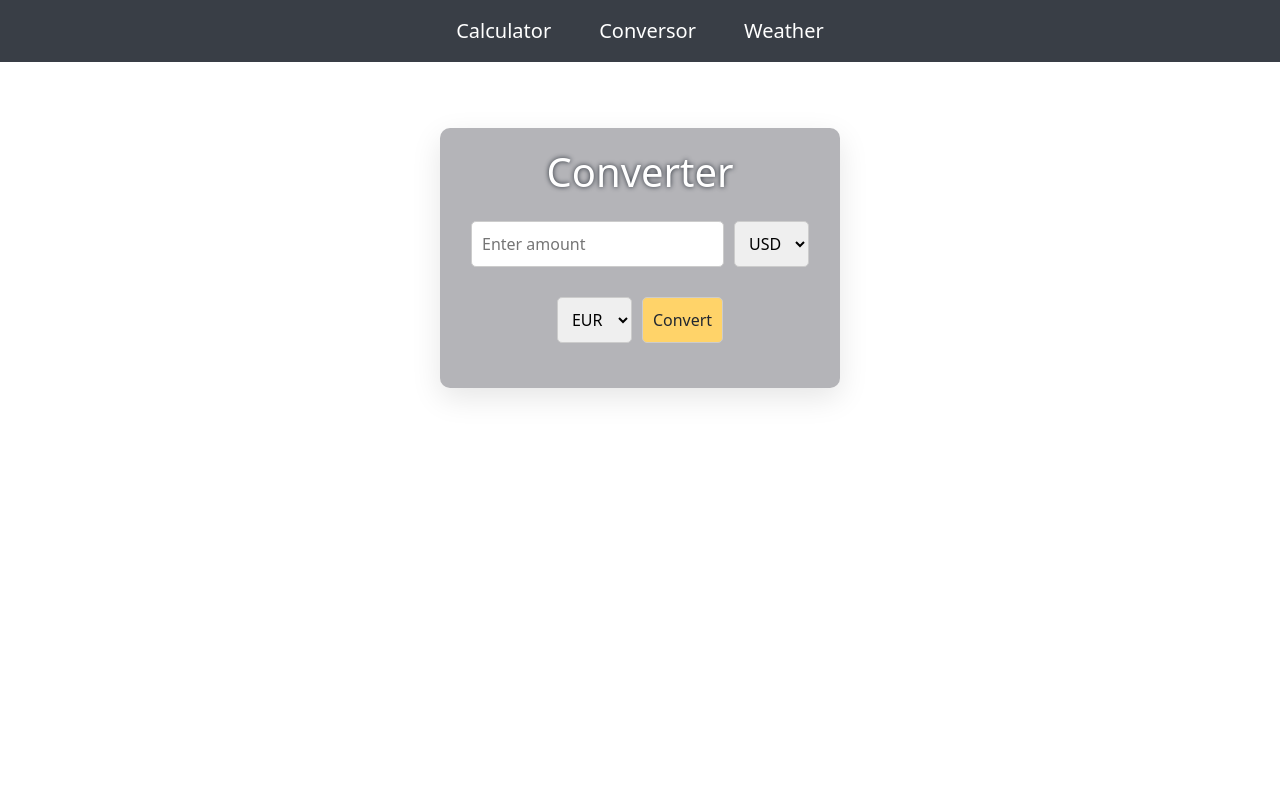
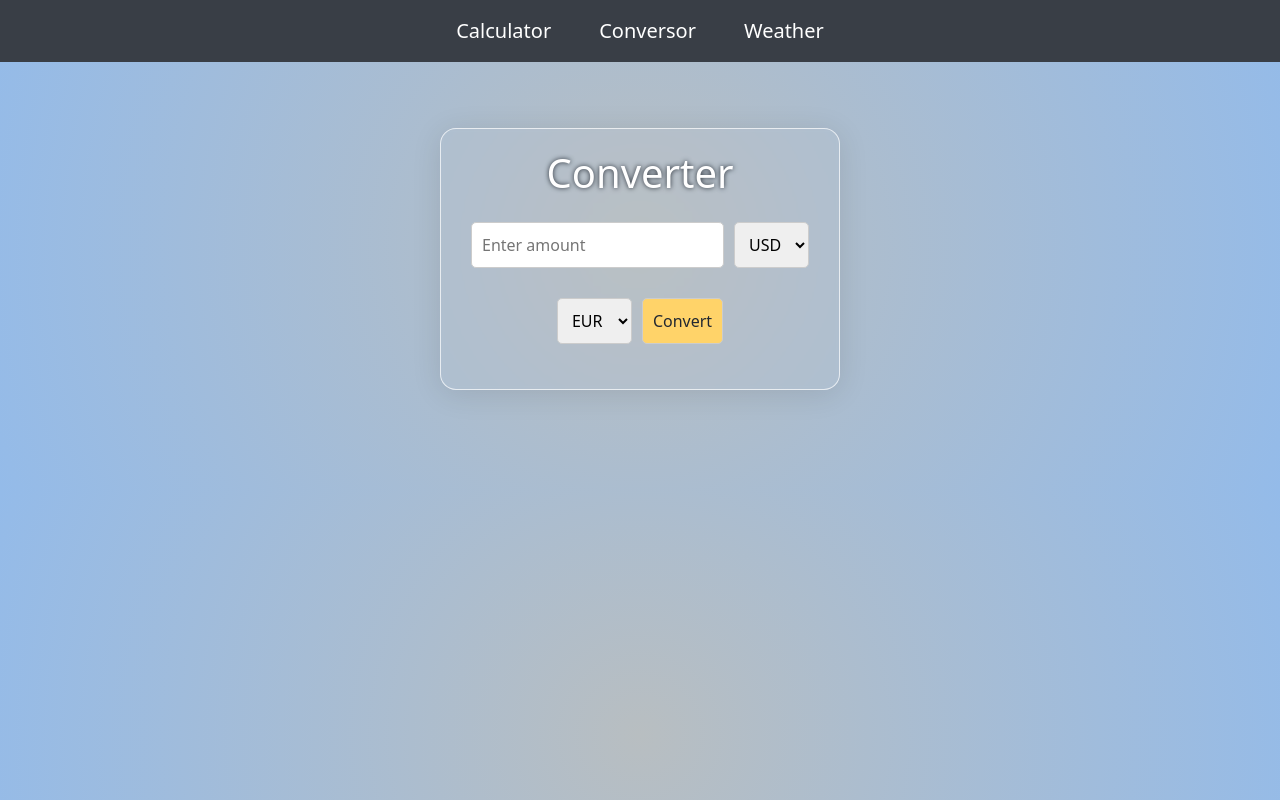
Before and after one commit to Miharu669/Calculator, a Vue app: page /Conversor in a window 1280 px wide. Built offline with nearby package versions, Linux system fonts and the light colour scheme.

Commit message:
style changes

```diff
--- a/src/App.vue
+++ b/src/App.vue
@@ -27,16 +27,7 @@ import { RouterLink, RouterView } from 'vue-router'
             </div>
         </div>
     </nav>
-
-
-<!--
-      <nav>
-        <RouterLink to="/">Calculator</RouterLink>
-        <RouterLink to="/conversor">Conversor</RouterLink>
-        <RouterLink to="/weather">Weather</RouterLink>
-      </nav> -->
-
-  </header>
+    </header>
 
 
   <RouterView />
@@ -44,6 +35,10 @@ import { RouterLink, RouterView } from 'vue-router'
 </template>
 
 <style scoped>
+
+.RouterView {
+  background-color: rgba (156, 146, 146, 0.04);
+}
 
  .navbar {
     background-color: #393E46 !important;
--- /dev/null
+++ b/src/assets/main.scss
@@ -0,0 +1,5 @@
+
+body {
+    background: rgb(184,190,193);
+    background: radial-gradient(circle, rgba(184,190,193,1) 0%, rgba(148,187,233,1) 100%);
+}
--- a/src/components/CalculatorComp.vue
+++ b/src/components/CalculatorComp.vue
@@ -103,8 +103,14 @@ const addDecimal = () => {
   flex-direction: column;
   margin-left: auto;
   margin-right: auto;
-  background-color: #222831;
-  border: 2px solid #222831;
+  // background-color: #222831;
+  // border: 2px solid #222831;
+  background: rgba(255, 255, 255, 0.04);
+  border-radius: 16px;
+  box-shadow: 0 4px 30px rgba(0, 0, 0, 0.1);
+  backdrop-filter: blur(2.3px);
+  -webkit-backdrop-filter: blur(2.3px);
+  border: 1px solid rgba(255, 255, 255, 0.7);
   top: 50%;
   left: 50%;
   translate: 0% 40%;
--- a/src/components/ConversorComp.vue
+++ b/src/components/ConversorComp.vue
@@ -53,9 +53,15 @@ const convert = () => {
   width: 400px;
   padding: 20px;
   margin: 100px auto;
-  background: #b4b4b8;
+  /* background: #b4b4b8;
   border-radius: 10px;
-  box-shadow: 0 10px 30px rgba(0, 0, 0, 0.1);
+  box-shadow: 0 10px 30px rgba(0, 0, 0, 0.1); */
+  background: rgba(255, 255, 255, 0.04);
+  border-radius: 16px;
+  box-shadow: 0 4px 30px rgba(0, 0, 0, 0.1);
+  backdrop-filter: blur(2.3px);
+  -webkit-backdrop-filter: blur(2.3px);
+  border: 1px solid rgba(255, 255, 255, 0.7);
   text-align: center;
   margin-top:10%;
 }
--- a/src/components/WeatherComp.vue
+++ b/src/components/WeatherComp.vue
@@ -70,12 +70,18 @@ onMounted(async () => {
   font-family: 'Arial', sans-serif;
   text-align: center;
   padding: 20px;
-  background: linear-gradient(to bottom, #393e46 0%, #00f2fe 100%);
   color: #fff;
+  /* background: linear-gradient(to bottom, #393e46 0%, #00f2fe 100%);
   border-radius: 10px;
+  box-shadow: 0 4px 8px rgba(0, 0, 0, 0.2); */
+  background: rgba(255, 255, 255, 0.04);
+  border-radius: 16px;
+  box-shadow: 0 4px 30px rgba(0, 0, 0, 0.1);
+  backdrop-filter: blur(2.3px);
+  -webkit-backdrop-filter: blur(2.3px);
+  border: 1px solid rgba(255, 255, 255, 0.7);
   max-width: 400px;
   margin: 0 auto;
-  box-shadow: 0 4px 8px rgba(0, 0, 0, 0.2);
   margin-top:10%;
 }
 
--- a/src/main.js
+++ b/src/main.js
@@ -1,4 +1,4 @@
-
+import './assets/main.scss'
 
 import { createApp } from 'vue'
 import App from './App.vue'
```
